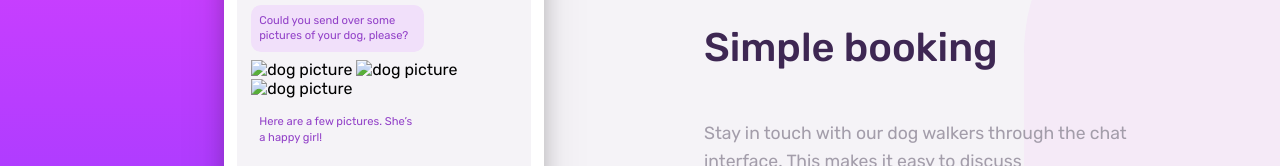
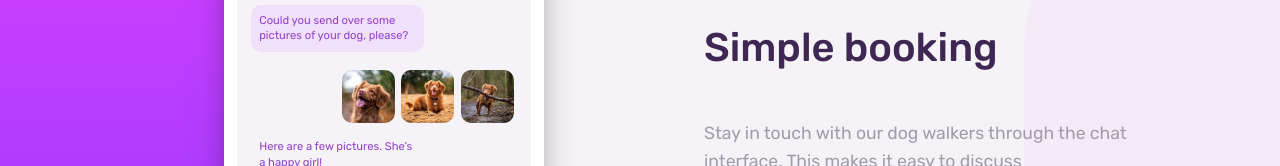
Before and after one commit to RayaneBengaoui/FM_challenge7_chat_app_illustration, a plain HTML site: page index.html in a window 1280 px wide. Shown: the part 258-424 px from the top of the page. Drawn offline with Linux system fonts and the light colour scheme.

Commit message:
Adding dog pictures

```diff
--- a/index.html
+++ b/index.html
@@ -50,9 +50,9 @@
             </div>
           </div>
           <div class="pictures-container">
-            <img src="" alt="dog picture" />
-            <img src="" alt="dog picture" />
-            <img src="" alt="dog picture" />
+            <img src="./images/dog-image-1.jpg" alt="dog picture" />
+            <img src="./images/dog-image-2.jpg" alt="dog picture" />
+            <img src="./images/dog-image-3.jpg" alt="dog picture" />
           </div>
           <div class="message-container white">
             <div class="message">
--- a/styles/_phone.scss
+++ b/styles/_phone.scss
@@ -98,6 +98,18 @@
           color: $moderateViolet;
         }
       }
+
+      .pictures-container {
+        padding-top: 0.6rem;
+        display: flex;
+        justify-content: flex-end;
+
+        img {
+          margin: 0rem 0.2rem;
+          width: 20%;
+          border-radius: 10px;
+        }
+      }
     }
   }
 }
```
Also changed, not shown: styles/style.css, 1 other file.
